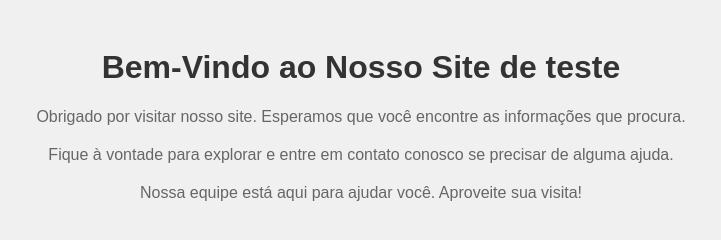
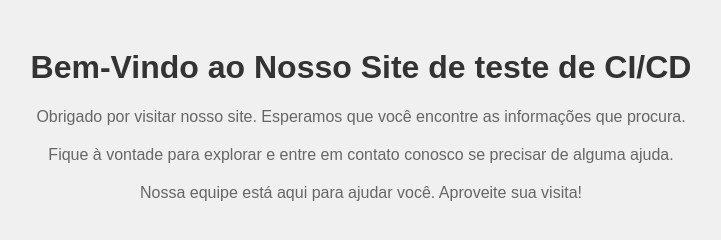
Before and after one commit to gregoriosp/2c, a plain HTML site: page index.html in a window 1280 px wide. Shown: the whole page, without its empty margins (279-1000 px from the left). Drawn offline with Linux system fonts and the light colour scheme.

Commit message:
commit teste

```diff
--- a/index.html
+++ b/index.html
@@ -21,7 +21,7 @@
     </style>
 </head>
 <body>
-    <h1>Bem-Vindo ao Nosso Site de teste</h1>
+    <h1>Bem-Vindo ao Nosso Site de teste de CI/CD</h1>
     <p>Obrigado por visitar nosso site. Esperamos que você encontre as informações que procura.</p>
     <p>Fique à vontade para explorar e entre em contato conosco se precisar de alguma ajuda.</p>
     <p>Nossa equipe está aqui para ajudar você. Aproveite sua visita! </p>
```
